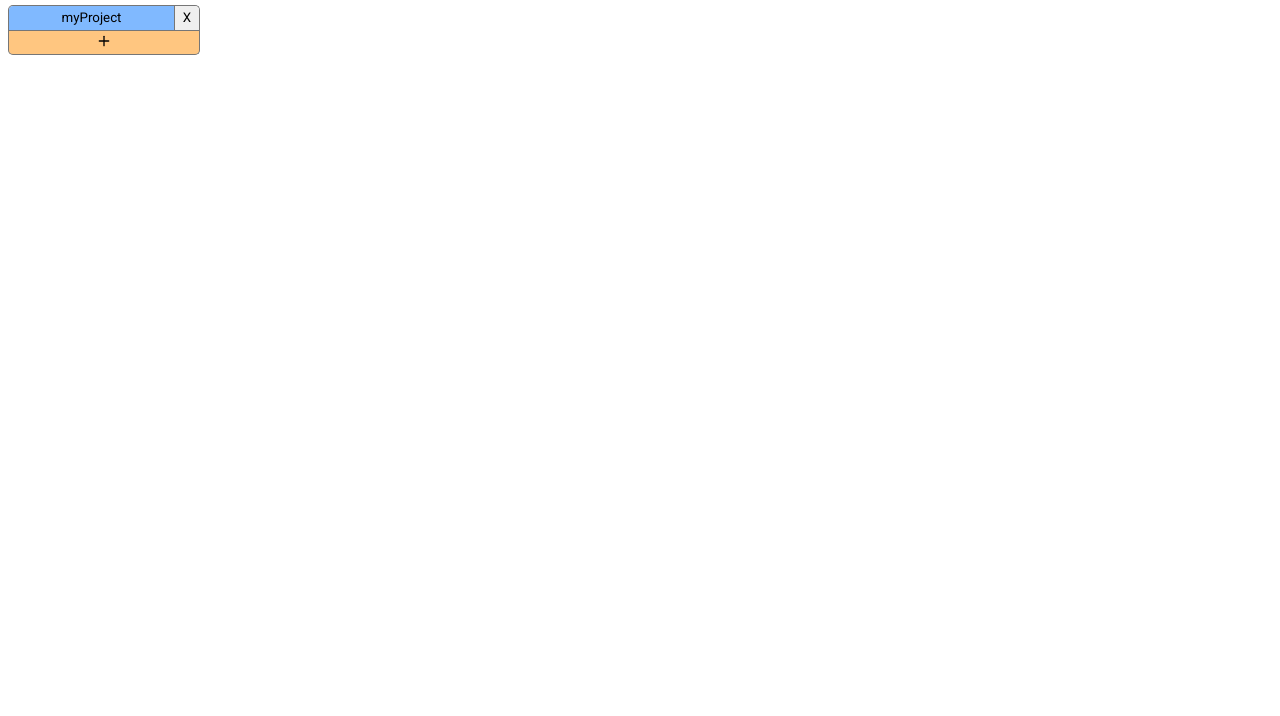
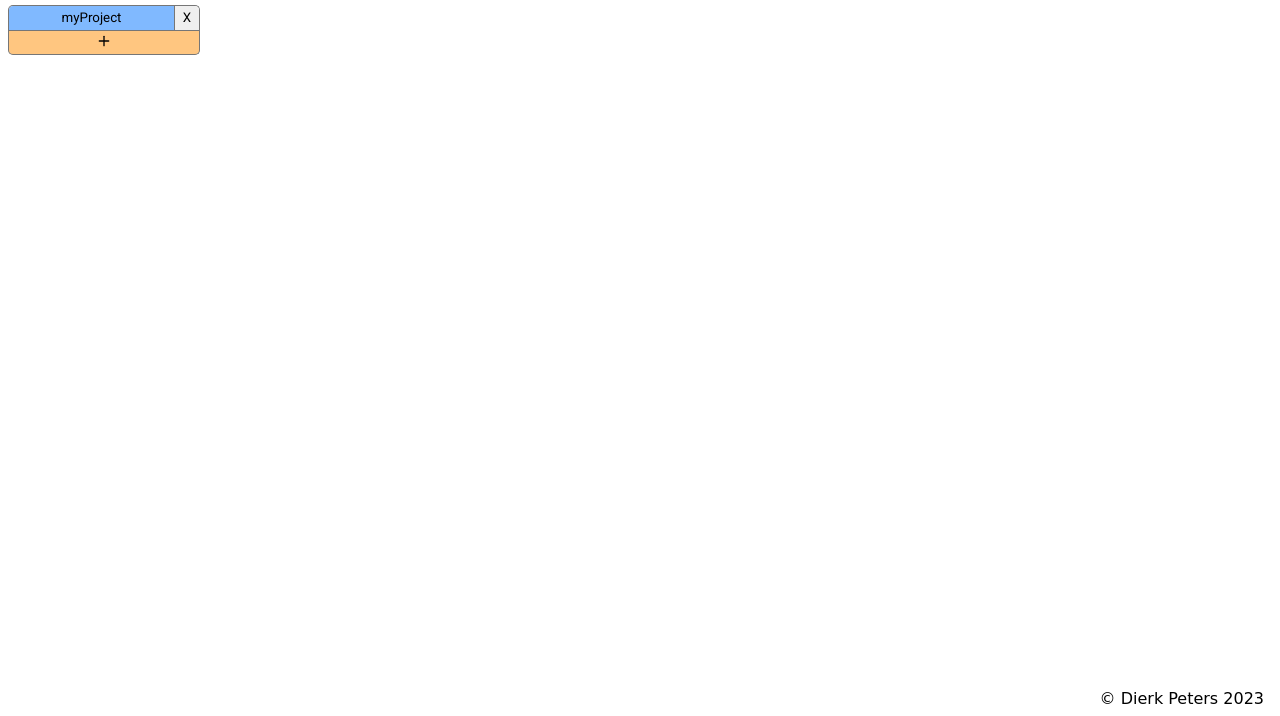
Before and after one commit to bbqbop/todo-list, a website built with webpack: page index.html in a window 1280 px wide. Shown: the part 84-800 px from the top of the page. Built offline with nearby package versions, Linux system fonts and the light colour scheme; a web font is replaced by a local one.

Commit message:
add footer

```diff
--- a/src/style.css
+++ b/src/style.css
@@ -530,3 +530,10 @@ button:active path, button:active svg {
     border-radius: 4px;
     overflow: hidden;
 }
+
+.footer {
+    position: absolute;
+    font-family: var(--sketch);
+    right: 1rem;
+    bottom: 0.5rem;
+}
--- a/src/ui.js
+++ b/src/ui.js
@@ -135,6 +135,12 @@ export default function initializeUI(){
     }
 
     addRangeInputAttrs('#prio');
+
+    const footer = document.createElement('div');
+    footer.classList.add('footer');
+    footer.textContent = '© Dierk Peters 2023'
+
+    content.append(footer);
 
     const update = function(){
         const currentProject = projects.findCurrentProject();
```
Also changed, not shown: dist/index.css, dist/main.js.
